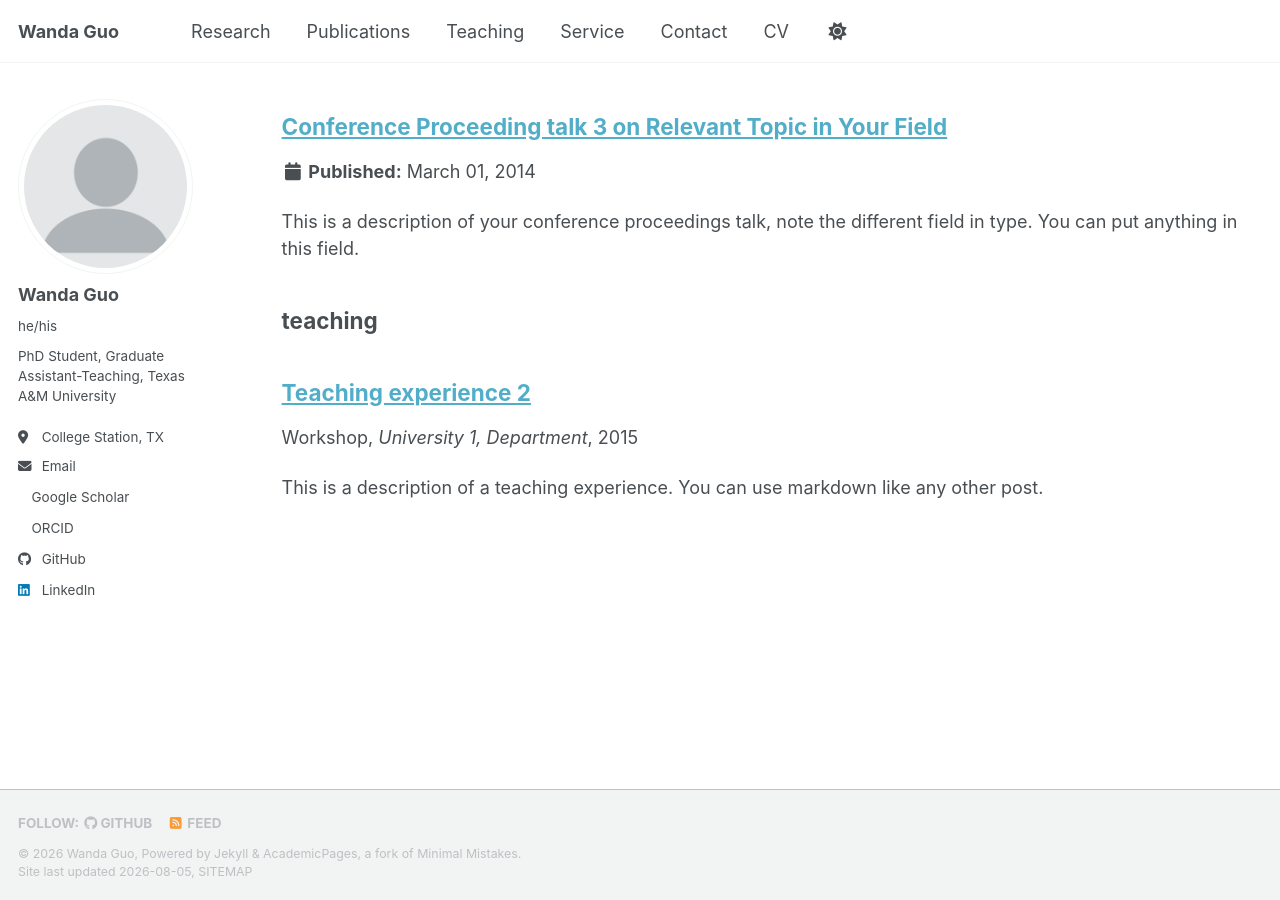
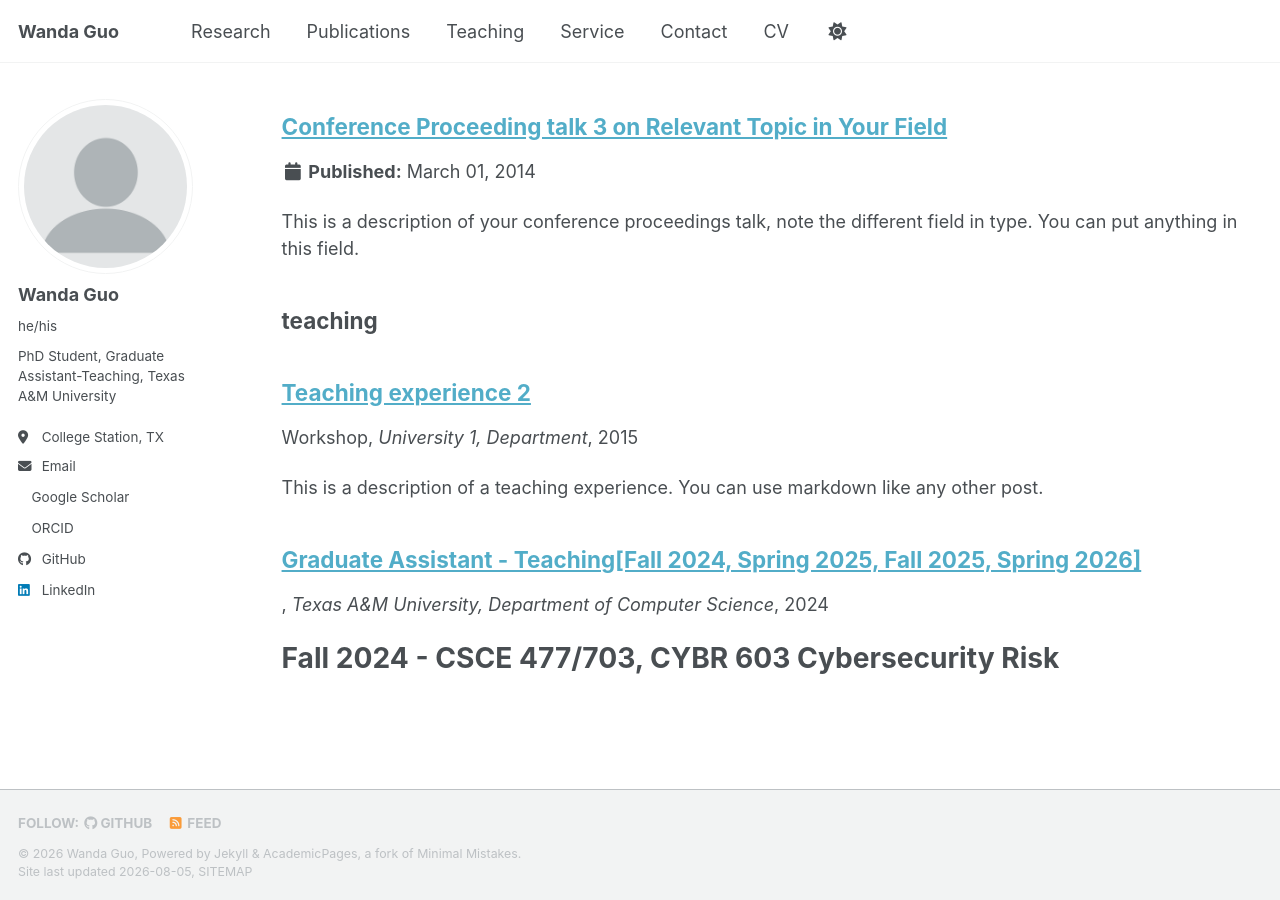
Before and after one commit to Dustin12138/Dustin12138.github.io, a Jekyll site: the page built from _pages/sitemap.md, in a window 1280 px wide and 900 px high, scrolled down 5215 px. Built offline with Jekyll 4.4.1, drawn with Linux system fonts in a browser that asks for light colours; a style sheet for code colours, icons or effects is not loaded; a file with an impossible date is left out.

Commit message:
Update gta.md

```diff
--- a/_teaching/gta.md
+++ b/_teaching/gta.md
@@ -4,7 +4,7 @@ collection: teaching
 type:
 permalink: /teaching/gta
 venue: "Texas A&M University, Department of Computer Science"
-date:
+date: 2024-08-25
 location: "College Station, Texas"
 ---
 
```
